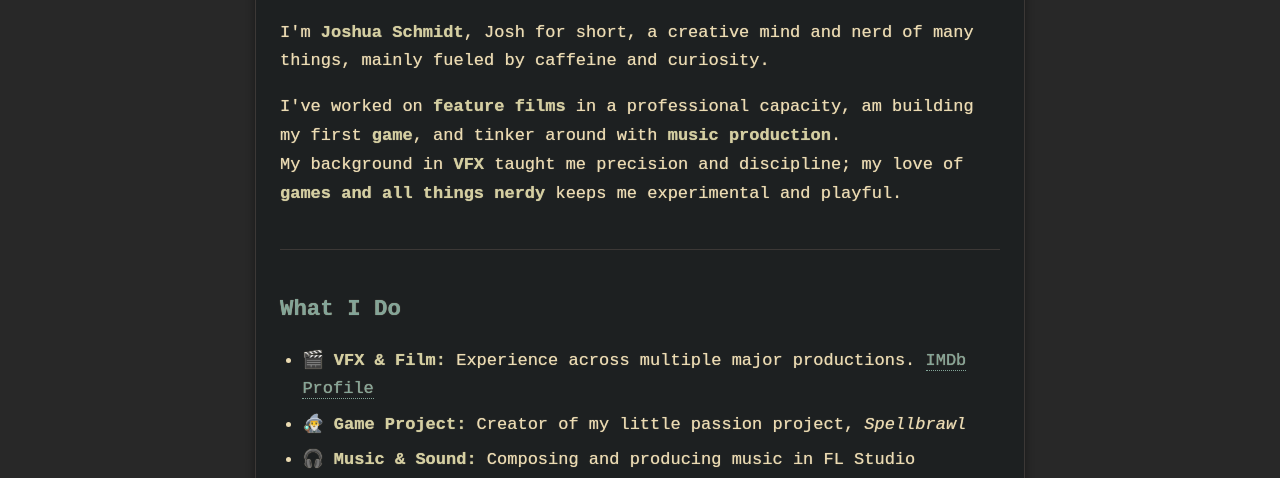
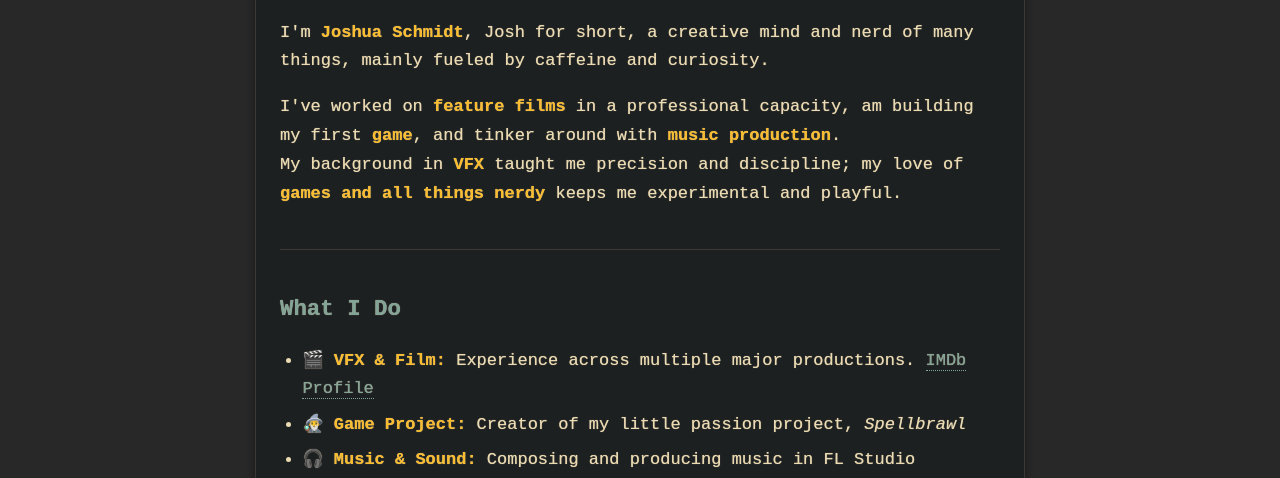
Before and after one commit to SirNoods/goshva-site, an Eleventy site: page src/index.md in a window 1280 px wide. Shown: the part 311-789 px from the top of the page. Built offline with nearby package versions, Linux system fonts and the light colour scheme; Eleventy itself is replaced by a stand-in of ours; files that its build step writes are made by us from their sources.

Commit message:
changed bold styling

```diff
--- a/src/css/style.css
+++ b/src/css/style.css
@@ -103,7 +103,7 @@ main:hover {
 
 strong, b {
   font-weight: 600;
-  color: #d4cfa1;
+  color: #fabd2f;
 }
 
 video.demo-video {
```
Also changed, not shown: src/cv.md (line endings or trailing spaces).
